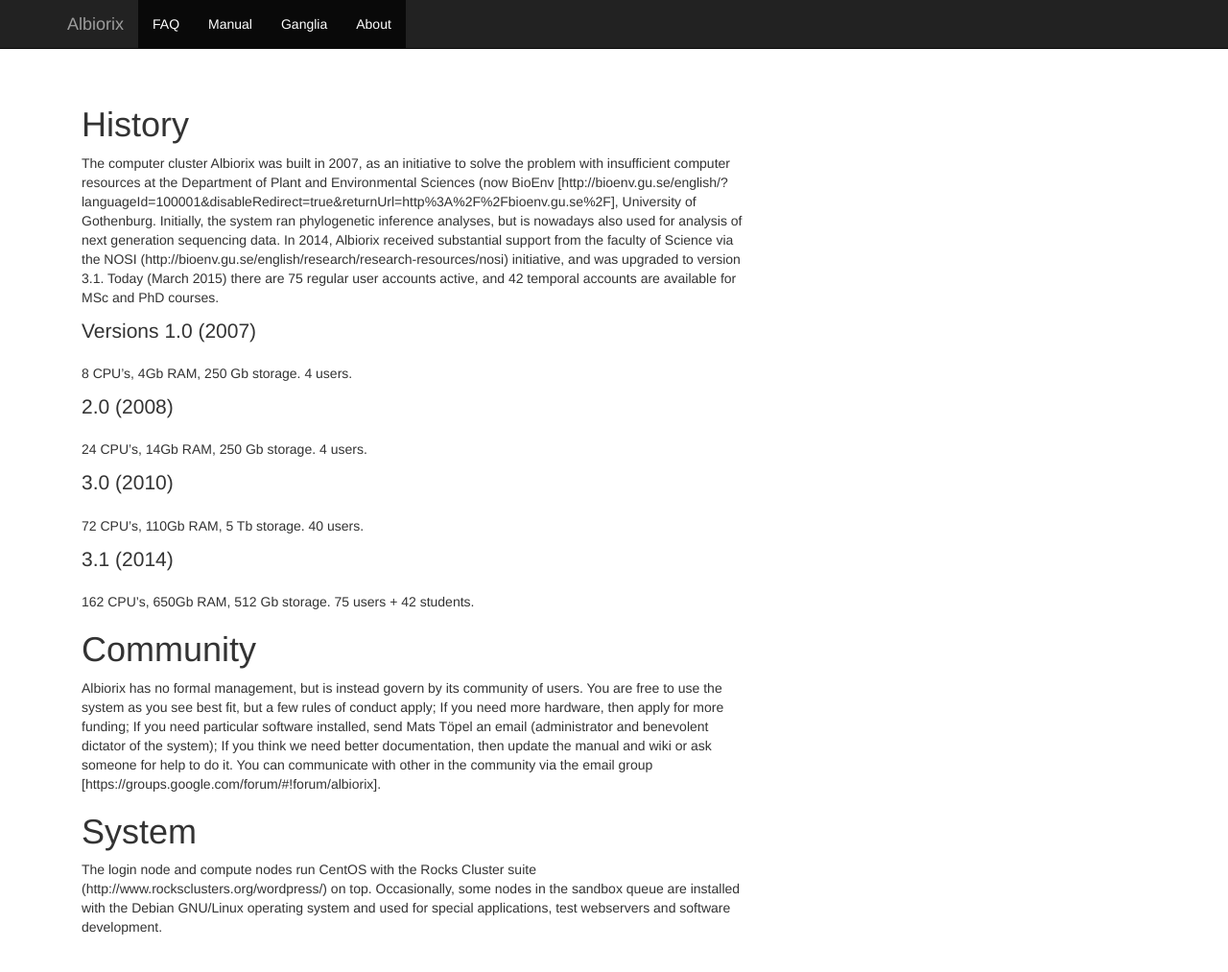
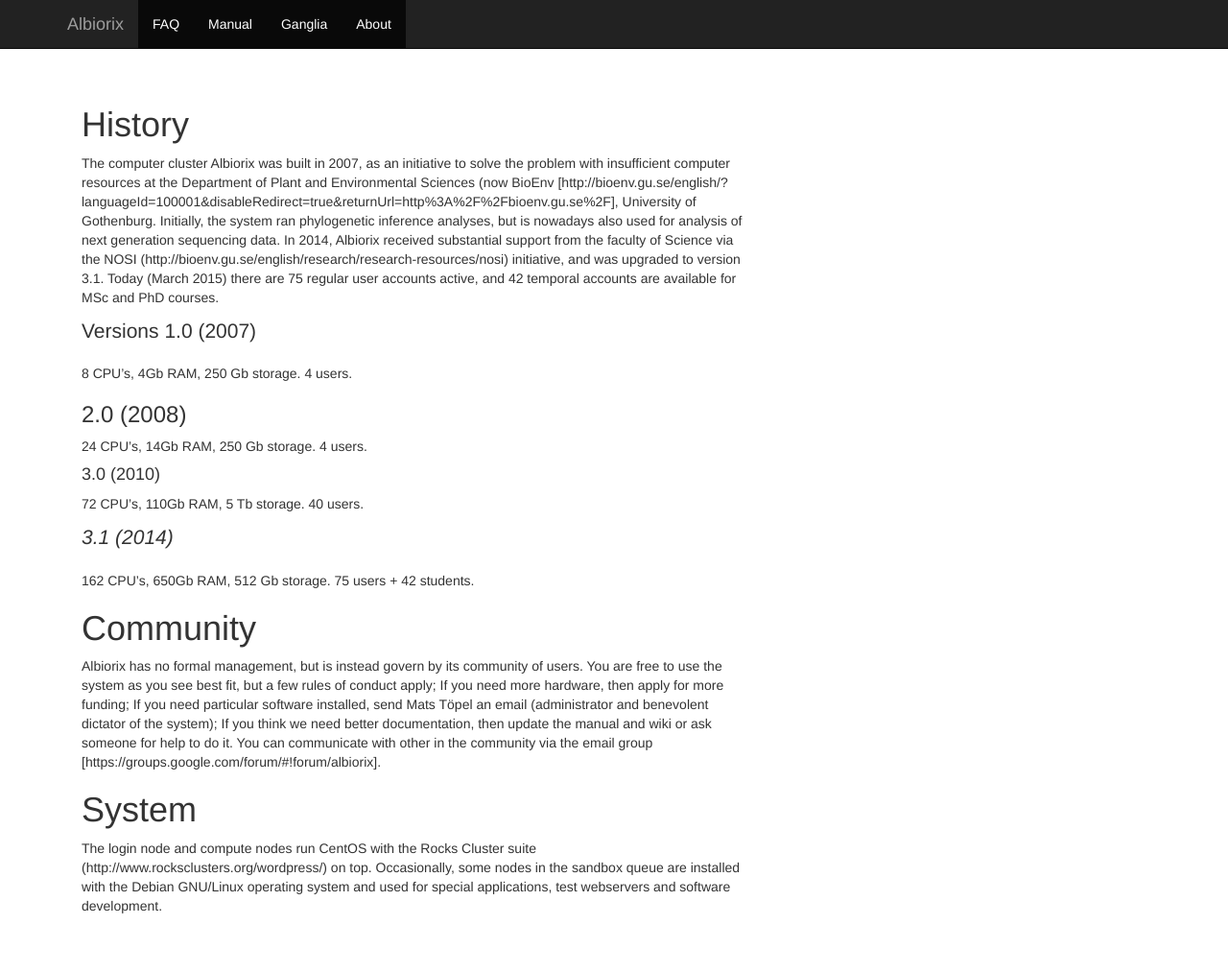
Before and after one commit to The-Bioinformatics-Group/Albiorix, a Jekyll site: the page built from site/about.html, in a window 1280 px wide and 1026 px high. Shown: the top 1013 px of the window at 96% size. Built offline with Jekyll 4.4.1, drawn with Linux system fonts in a browser that asks for light colours; nearby versions of some CDN libraries.

```diff
--- a/site/about.html
+++ b/site/about.html
@@ -12,13 +12,13 @@ title:  'About'
 <p class="lead">Versions 1.0 (2007)</p>
 <p>8 CPU’s, 4Gb RAM, 250 Gb storage. 4 users.</p>
 
-<p class="lead">2.0 (2008)</p>
+<h3>2.0 (2008)</h3>
 <p>24 CPU’s, 14Gb RAM, 250 Gb storage. 4 users.</p>
 
-<p class="lead">3.0 (2010)</p>
+<h4>3.0 (2010)</h4>
 <p>72 CPU’s, 110Gb RAM, 5 Tb storage. 40 users.</p>
 
-<p class="lead">3.1 (2014)</p>
+<em><p class="lead">3.1 (2014)</p></em>
 <p>162 CPU’s, 650Gb RAM, 512 Gb storage. 75 users + 42 students.</p>
 
 
```
